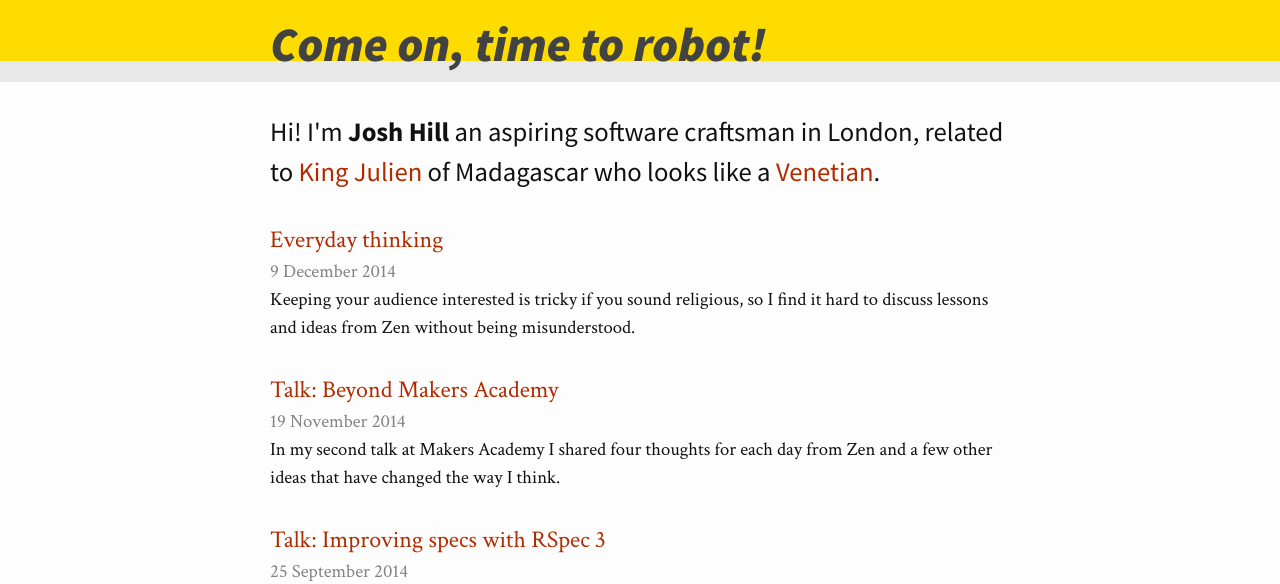
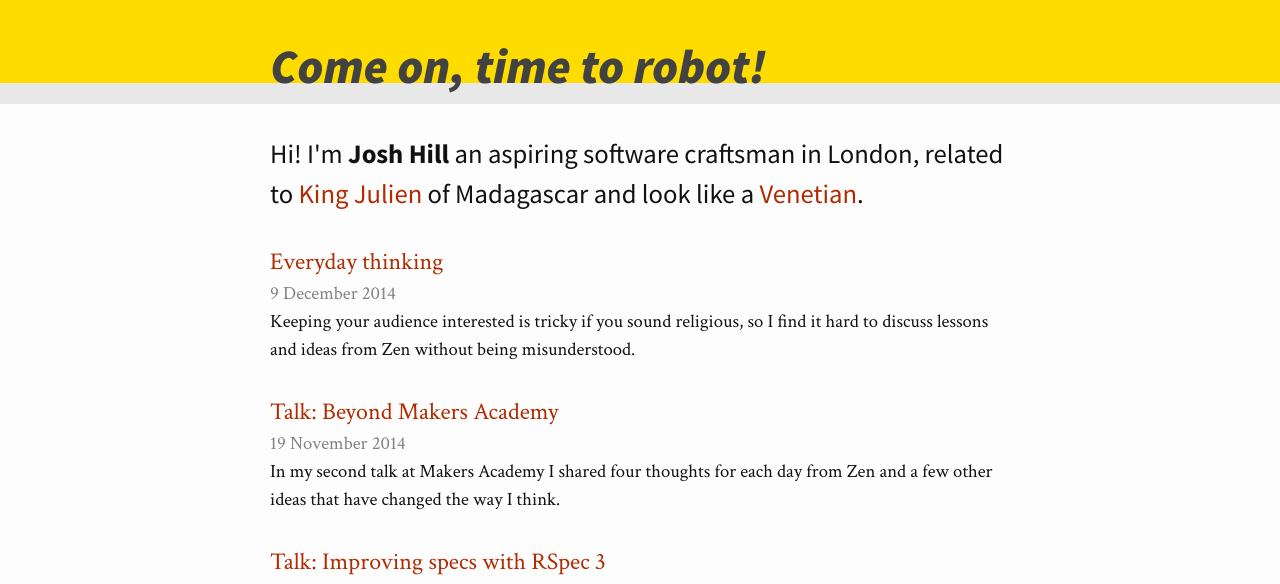
Before and after one commit to jamesjoshuahill/jamesjoshuahill.github.io, a Jekyll site: the page built from index.html, in a window 1280 px wide. Shown: the top 584 px of the page. Built offline with Jekyll 4.4.1, drawn with Linux system fonts in a browser that asks for light colours; comment, search, counter and statistics services are not loaded; grey boxes are pictures that could not be loaded.

Commit message:
Deepen site header on bigger screens

```diff
--- a/_sass/_layout.scss
+++ b/_sass/_layout.scss
@@ -2,7 +2,7 @@
  * Site header
  */
 .site-header {
-    max-height: 46pt;
+    max-height: 62pt;
     background-color: $brand-background-color;
     border-bottom: 16pt solid $grey-color-light;
 
@@ -20,7 +20,7 @@
     font-size: 36pt;
     font-weight: bold;
     font-style: italic;
-    line-height: 66pt;
+    line-height: 100pt;
     margin-bottom: 0;
     float: left;
 
--- a/index.html
+++ b/index.html
@@ -7,7 +7,7 @@ layout: default
   <h1 class="page-heading">
     Hi! I'm <strong>{{ site.author }}</strong> an aspiring software craftsman in London, related to
     <a href="http://youtu.be/VGhvWiZbHxw?t=10s" title="Madagascar King Julien Robot Dance">King Julien</a>
-    of Madagascar who looks like a
+    of Madagascar and look like a
     <a href="https://commons.wikimedia.org/wiki/File:Carpaccio_V%C3%B6r%C3%B6ssapk%C3%A1sF%C3%A9rfi.jpg#mediaviewer/File:Carpaccio_V%C3%B6r%C3%B6ssapk%C3%A1sF%C3%A9rfi.jpg" title="Uomo col berretto rosso">Venetian</a>.
   </h1>
 
```
